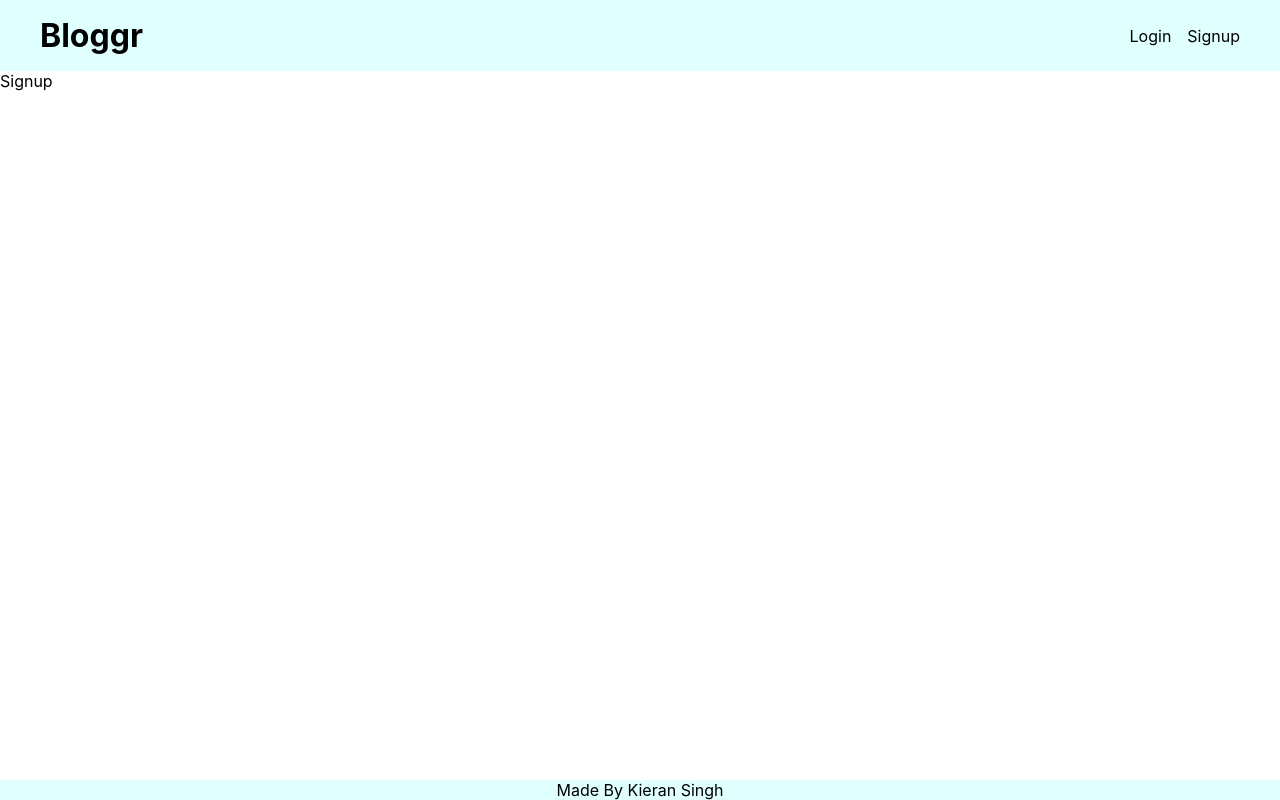
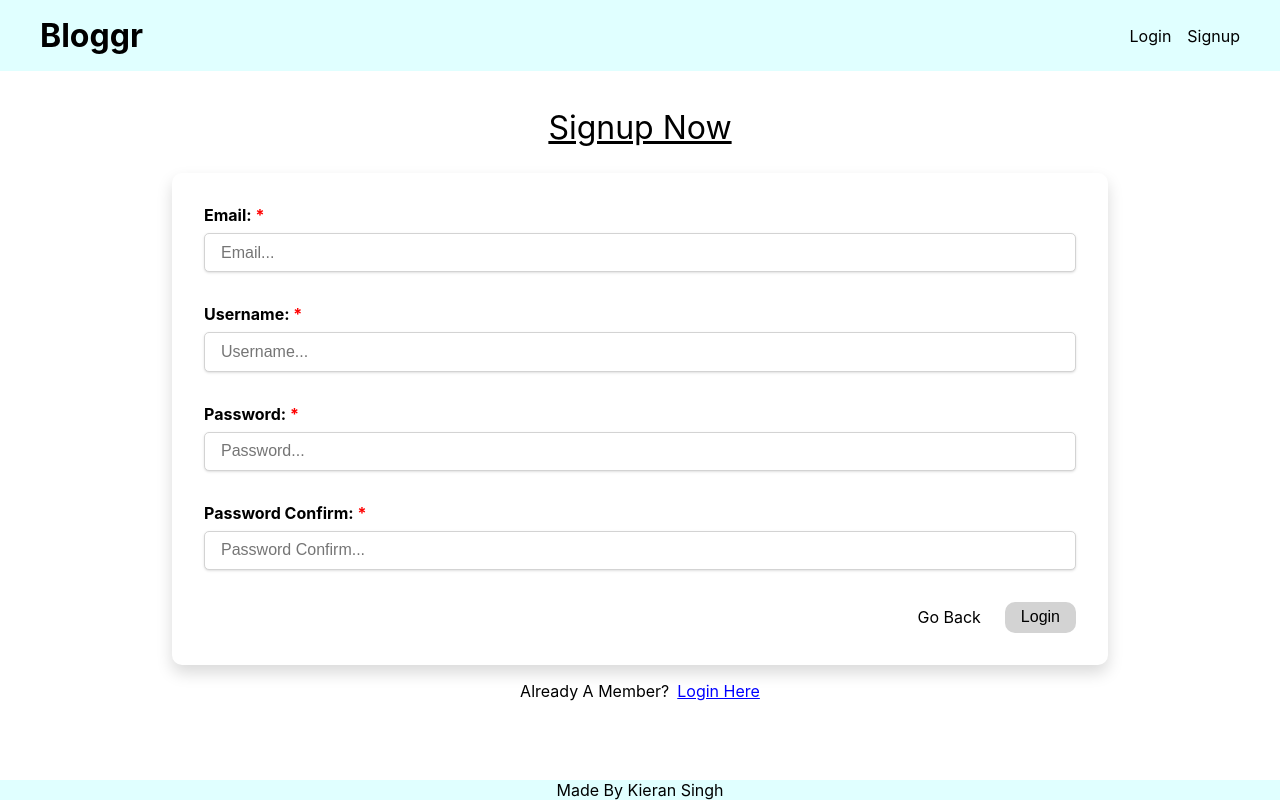
Before and after one commit to Kieran27/Blog-Client, a React (Create React App) app: page /signup in a window 1280 px wide. Built offline with nearby package versions, Linux system fonts and the light colour scheme.

Commit message:
Added content to signup route

```diff
--- a/src/Routes/Login/login.jsx
+++ b/src/Routes/Login/login.jsx
@@ -62,7 +62,7 @@ const Login = () => {
       </form>
       <div className={styles.loginContainerFooter}>
         Not A Member?
-        <Link to="signup"> Signup Here</Link>
+        <Link to="/signup"> Signup Here</Link>
       </div>
     </div>
   );
--- a/src/Routes/Login/login.module.scss
+++ b/src/Routes/Login/login.module.scss
@@ -6,6 +6,7 @@
   max-width: 1000px;
   margin: 0 auto;
   min-height: 80vh;
+  padding: 0 2rem;
 
   h2 {
     font-size: 2rem;
--- a/src/Routes/Signup/signup.jsx
+++ b/src/Routes/Signup/signup.jsx
@@ -1,7 +1,112 @@
-import React from "react";
+import styles from "../Login/login.module.scss";
+import { useState, useEffect } from "react";
+import { useAuth } from "../../Auth/authentication-context";
+import { Link } from "react-router-dom";
 
 const Signup = () => {
-  return <div>Signup</div>;
+  const [email, setEmail] = useState("");
+  const [username, setUsername] = useState("");
+  const [password, setPassword] = useState("");
+  const [passwordConfirm, setPasswordConfirm] = useState("");
+
+  const { user, login } = useAuth();
+
+  const handleChange = (e) => {
+    const inputName = e.target.name;
+    const value = e.target.value;
+    switch (inputName) {
+      case "email":
+        setEmail(value);
+        break;
+      case "username":
+        setUsername(value);
+        break;
+      case "password":
+        setPassword(value);
+        break;
+      case "passwordconfirm":
+        setPasswordConfirm(value);
+        break;
+      default:
+        return null;
+    }
+  };
+
+  const handleSubmit = (e) => {
+    e.preventDefault();
+    return login(email, password);
+  };
+  return (
+    <div className={styles.loginContainer}>
+      <h2>Signup Now</h2>
+      <form onSubmit={handleSubmit}>
+        <div className={styles.formInputContainer}>
+          <label htmlFor="email">
+            Email: <span>*</span>
+          </label>
+          <input
+            type="text"
+            id="email"
+            name="email"
+            value={email}
+            placeholder="Email..."
+            required
+            onChange={handleChange}
+          />
+        </div>
+        <div className={styles.formInputContainer}>
+          <label htmlFor="username">
+            Username: <span>*</span>
+          </label>
+          <input
+            type="text"
+            id="username"
+            name="username"
+            value={username}
+            placeholder="Username..."
+            required
+            onChange={handleChange}
+          />
+        </div>
+        <div className={styles.formInputContainer}>
+          <label htmlFor="password">
+            Password: <span>*</span>
+          </label>
+          <input
+            type="text"
+            id="password"
+            name="password"
+            value={password}
+            required
+            placeholder="Password..."
+            onChange={handleChange}
+          />
+        </div>
+        <div className={styles.formInputContainer}>
+          <label htmlFor="passwordconfirm">
+            Password Confirm: <span>*</span>
+          </label>
+          <input
+            type="text"
+            id="passwordconfirm"
+            name="passwordconfirm"
+            value={passwordConfirm}
+            placeholder="Password Confirm..."
+            required
+            onChange={handleChange}
+          />
+        </div>
+        <div className={styles.formFooter}>
+          <Link to="/">Go Back</Link>
+          <input type="submit" value="Login" />
+        </div>
+      </form>
+      <div className={styles.loginContainerFooter}>
+        Already A Member?
+        <Link to="/login"> Login Here</Link>
+      </div>
+    </div>
+  );
 };
 
 export default Signup;
```
